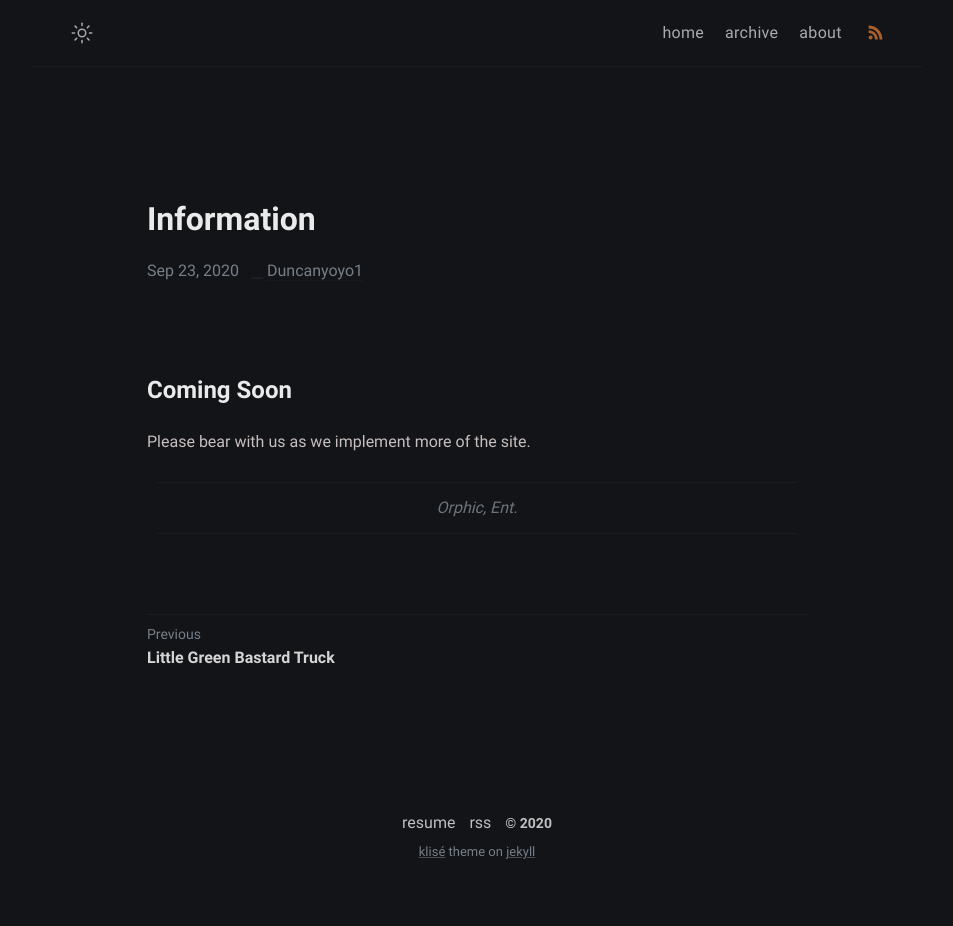
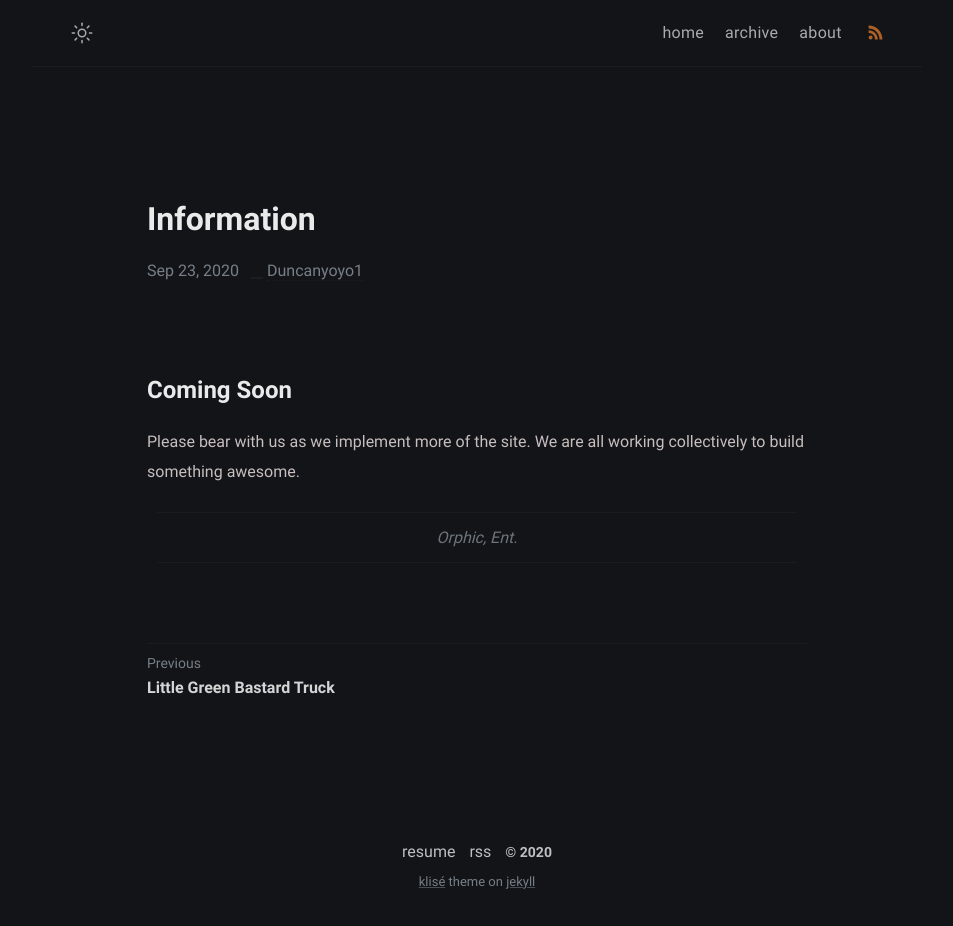
Before and after one commit to duncanyoyo1/jekyll, a Jekyll site: the page built from _posts/2020-09-23-Information.md, in a window 1280 px wide. Shown: the whole page, without its empty margins (163-1116 px from the left). Built offline with Jekyll 4.4.1, drawn with Linux system fonts in a browser that asks for light colours; before the commit the page ends 900 px from its top, so only the background shows below that.

Commit message:
Add message to info page

```diff
--- a/_posts/2020-09-23-Information.md
+++ b/_posts/2020-09-23-Information.md
@@ -8,5 +8,6 @@ comments: false
 # Coming Soon
 
  Please bear with us as we implement more of the site.
+ We are all working collectively to build something awesome.
 
 > Orphic, Ent.
```
Also changed, not shown: 1 other file.
